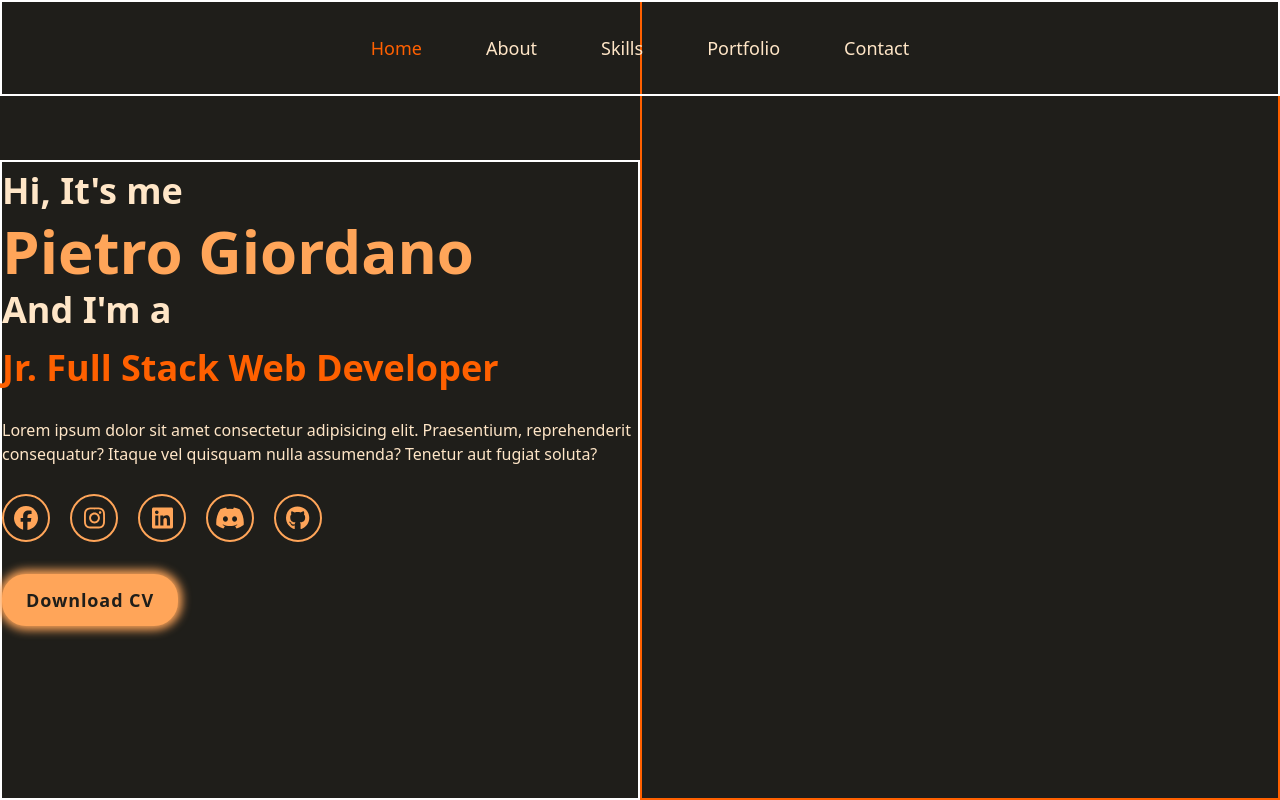
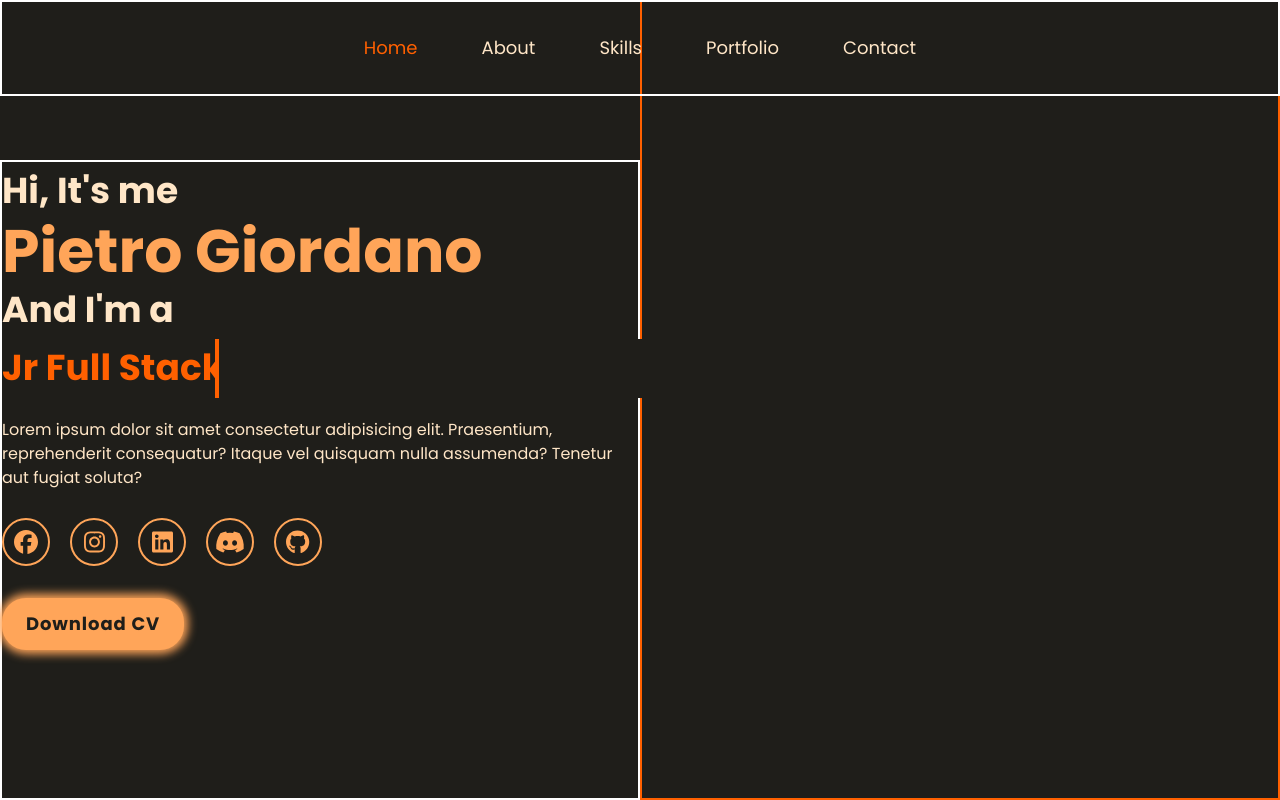
Before and after one commit to pietro-giordano/portfolio_frontend, a Vue app: page / in a window 1280 px wide. Built offline with nearby package versions, Linux system fonts and the light colour scheme.

Commit message:
agg font poppins e animation text

```diff
--- a/index.html
+++ b/index.html
@@ -5,7 +5,11 @@
             <meta charset="UTF-8" />
             <link rel="icon" type="image/svg+xml" href="/vite.svg" />
             <meta name="viewport" content="width=device-width, initial-scale=1.0" />
-    <title>PersonalWebsite</title>
+            <title>Pietro Giordano's Website</title>
+            <link rel="preconnect" href="https://fonts.googleapis.com">
+            <link rel="preconnect" href="https://fonts.gstatic.com" crossorigin>
+            <link href="https://fonts.googleapis.com/css2?family=Poppins:ital,wght@0,100;0,200;0,300;0,400;0,500;0,600;0,700;0,800;0,900;1,100;1,200;1,300;1,400;1,500;1,600;1,700;1,800;1,900&display=swap"
+                  rel="stylesheet">
       </head>
 
       <body>
--- a/src/components/AppHeader.vue
+++ b/src/components/AppHeader.vue
@@ -46,7 +46,9 @@
                               Hi, It's me
                               <h1 class="text-6xl text-orange-light">Pietro Giordano</h1>
                               And I'm a
-                              <h2 class="text-orange">Jr. Full Stack Web Developer</h2>
+                              <h2
+                                    class="inline-block text-orange relative before:absolute before:top-0 before:start-0 before:h-full before:w-full before:bg-bblack before:border-s-4 before:border-orange before:animate-textmation">
+                                    Jr Full Stack Web Developer</h2>
                         </div>
 
                         <p class="py-5 text-orange-very">
--- a/src/style.css
+++ b/src/style.css
@@ -1,3 +1,9 @@
 @tailwind base;
 @tailwind components;
 @tailwind utilities;
+
+@layer base {
+      html {
+            font-family: 'Poppins', sans-serif;
+      }
+}
--- a/tailwind.config.js
+++ b/tailwind.config.js
@@ -16,7 +16,19 @@
                   'none': '0px 0px 0px 0px #000',
                   'o': '0px 0px 10px 4px #FFA559'
             },
-            extend: {},
+            extend: {
+                  // aggiunta animazione custom testo jumbotron
+                  animation: {
+                        textmation: 'textmation 6s steps(24) infinite'
+                  },
+                  keyframes: {
+                        textmation: {
+                              '40%, 60%': { left: '100%' },
+                              '100%': { left: '0%' },
+                        }
+                  }
+                  // fine animazione testo jumbotron
+            },
       },
       plugins: [],
 }
```
Lines whose indentation alone changed are shown as unchanged.
